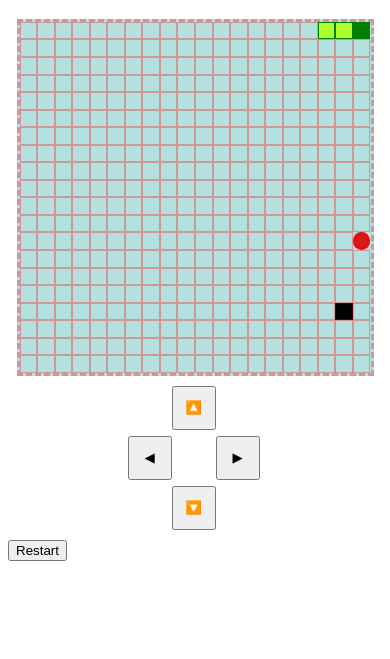
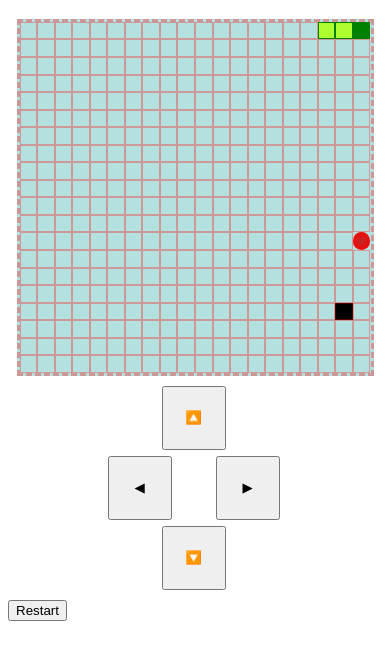
Before and after one commit to jm-mogo/littleWorm, a plain HTML site: page index.html in a window 390 px wide. Shown: the part 61-720 px from the top of the page. Drawn offline with Linux system fonts and the light colour scheme.

Commit message:
button bigger

```diff
--- a/style.css
+++ b/style.css
@@ -60,7 +60,7 @@ h1 {
         margin-right: 20px;
     }
     .controls button {
-        width: 44px;
-        height: 44px;
+        width: 64px;
+        height: 64px;
     }
 }
```
